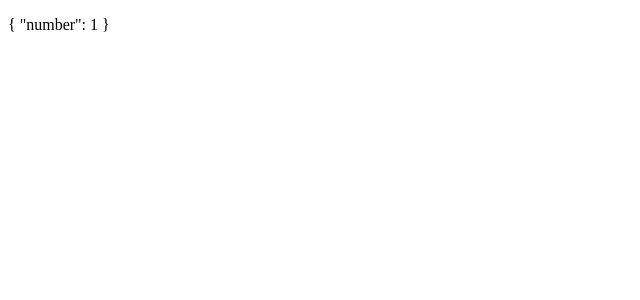
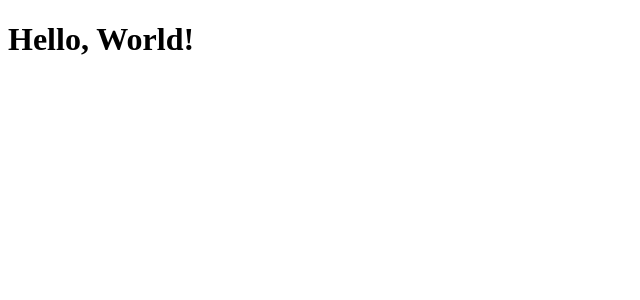
Before and after one commit to wnsrl56/nuxt.starter, a Nuxt app: page / in a window 1280 px wide. Shown: the top 300 px of the page, without its empty margins (0-640 px from the left). Built offline with nearby package versions, Linux system fonts and the light colour scheme.

Commit message:
[#1] - Article Component 추가
Main App 구성을 위한 Proto Component 추가

```diff
--- /dev/null
+++ b/components/Article.vue
@@ -0,0 +1,22 @@
+<template>
+  <div class="main">
+    <h1> Hello, {{ text }}</h1>
+  </div>
+</template>
+<script>
+  export default {
+    props: {
+      text : {
+        type: String,
+        default: '435345ㅈ'
+      },
+    },
+    created() {
+      console.log('test')
+    }
+  }
+</script>
+
+<style scoped>
+
+</style>
--- a/pages/index.vue
+++ b/pages/index.vue
@@ -1,17 +1,22 @@
 <template>
-  <p>{{ $data }}</p>
+  <div>
+    <Article text="World!" />
+  </div>
 </template>
 <script>
+  import Article from "../components/Article"
+
   export default {
-      data() {
-        return {
-            number: 1,
-        }
-      },
-      methods: {
-
+    components: {
+      Article,
+    },
+    data() {
+      return {
       }
+    },
+    methods: {
+    }
   }
 </script>
 <style type="scss">
-</style>qw
+</style>
```
